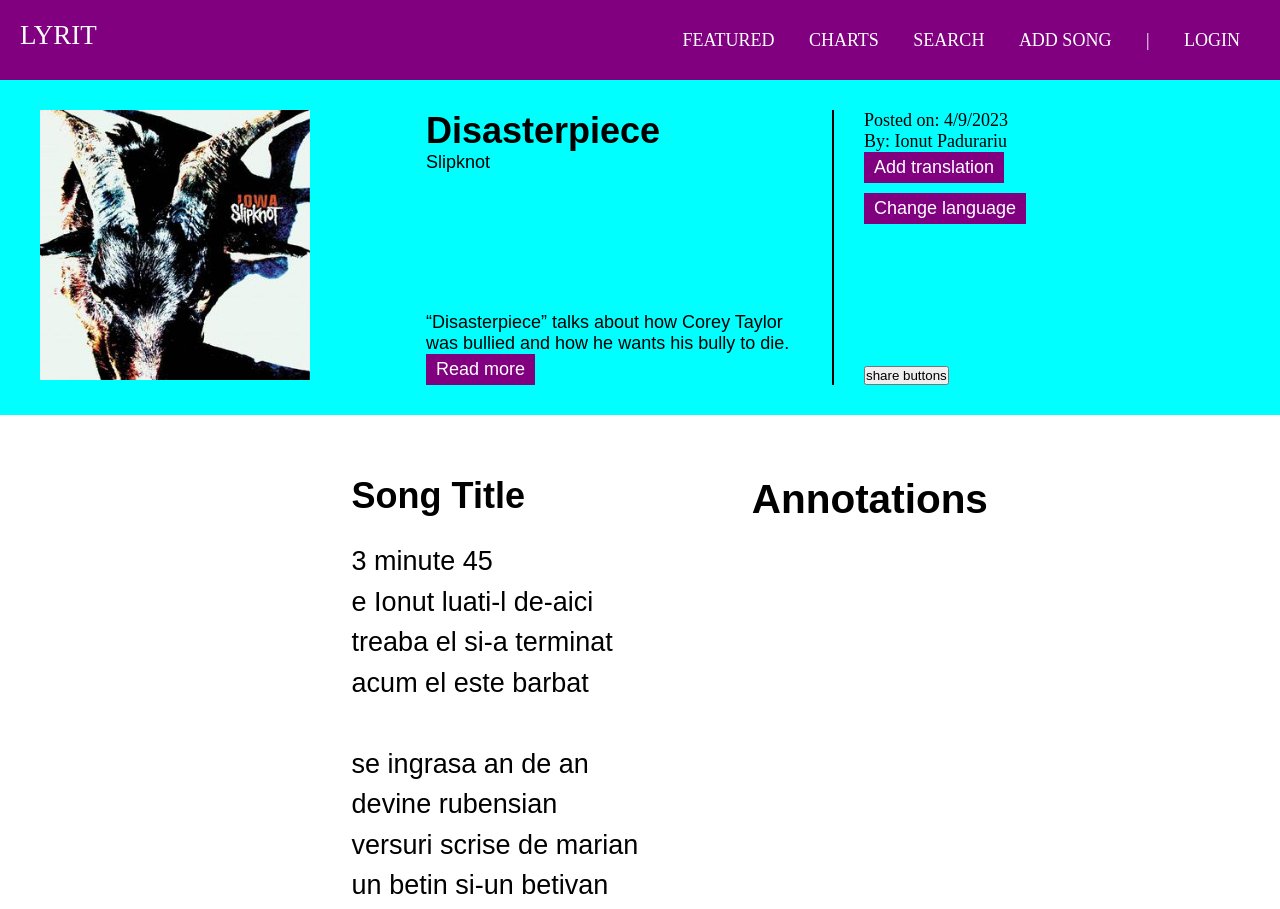
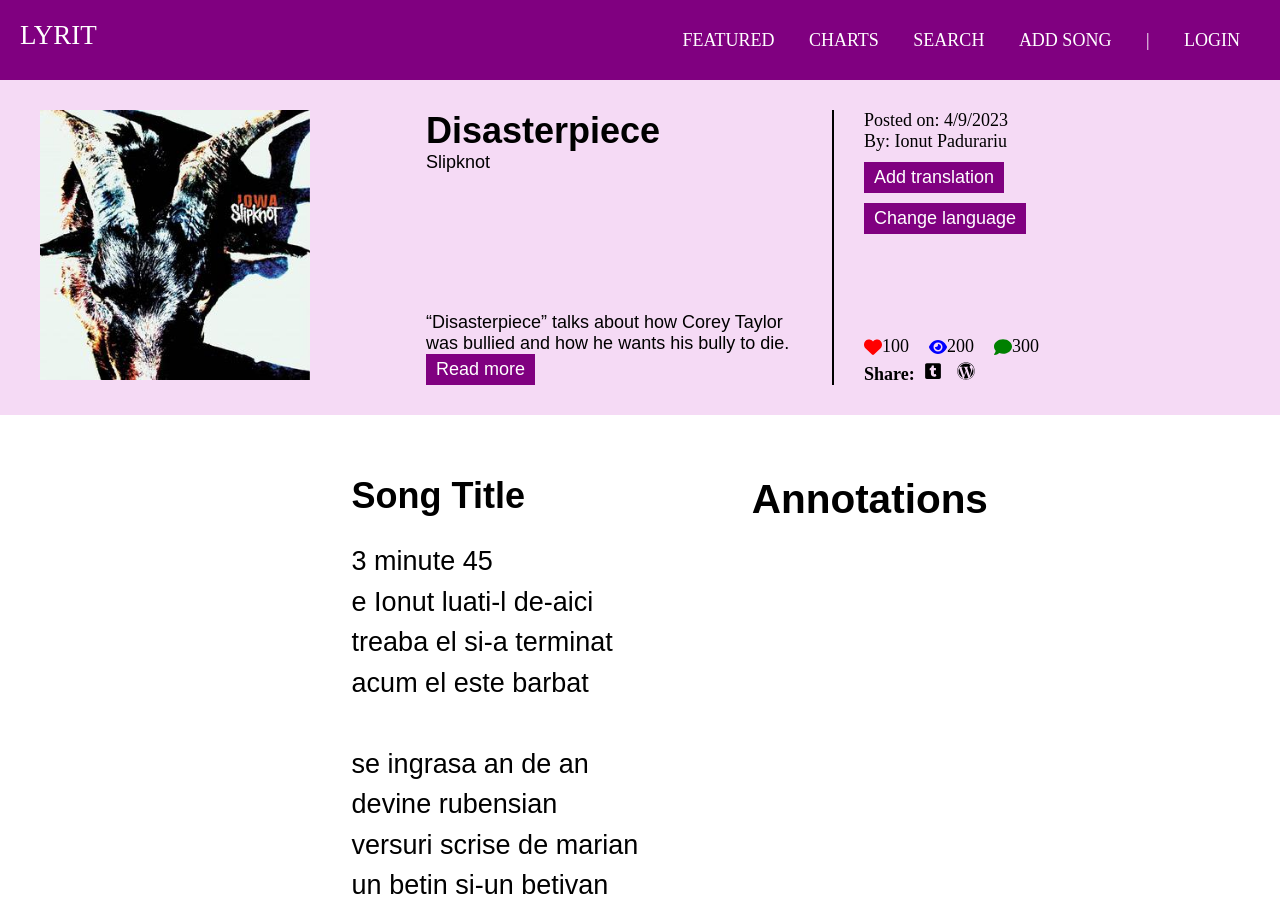
Before and after one commit to CezarPP/LyricsSmartTranslator, a plain HTML site: page songPage.html in a window 1280 px wide. Shown: the top 909 px of the page. Drawn offline with Linux system fonts and the light colour scheme.

Commit message:
added icons songPage

```diff
--- a/css/songPage.css
+++ b/css/songPage.css
@@ -1,7 +1,7 @@
 .song-header-container {
     width: 100%;
     min-height: 10vh;
-    background-color: cyan;
+    background-color: #f5daf5;
     display: flex;
     justify-content: center;
     align-items: center;
@@ -102,6 +102,9 @@
     display: block;
 }
 
+.add-translation-button{
+    padding-top: 10px;
+}
 .song-page-button{
     background-color: var(--background-color);
     color: white;
@@ -114,6 +117,57 @@
 
 .song-page-button:hover {
     background-color: var(--background-lighter);
+}
+
+
+.like-comment-share {
+    display: flex;
+    align-items: center;
+}
+.icons {
+    display: flex;
+    list-style: none;
+    padding: 0;
+    margin: 0;
+}
+.icons li {
+    margin-right: 20px;
+    display: flex;
+    align-items: center;
+}
+.icons li:last-child {
+    margin-right: 0;
+}
+.svg-heart{
+    height: 1rem;
+    width: 1rem;
+    fill: red;
+}
+.svg-eye{
+    height: 1rem;
+    width: 1rem;
+    fill: blue;
+}
+.svg-comment{
+    height: 1rem;
+    width: 1rem;
+    fill: green;
+}
+.tumblr-wordpress{
+    font-weight: bold;
+    padding-top: 5px;
+    display: flex;
+    align-items: center;
+}
+.svg-tumblr{
+    margin: auto 5px;
+    height: 1rem;
+    width: 1rem;
+}
+.svg-wordpress{
+    margin: auto 5px;
+    height: 1rem;
+    width: 1rem;
 }
 
 .content-container {
--- a/songPage.html
+++ b/songPage.html
@@ -47,7 +47,22 @@
                 </div>
             </div>
             <div class="share-buttons">
-                <button class="share-buttons">share buttons</button>
+                <div class = "like-comment-share">
+                    <ul class = "icons">
+                        <li><svg class = "svg-heart" xmlns="http://www.w3.org/2000/svg" viewBox="0 0 512 512"><path d="M47.6 300.4L228.3 469.1c7.5 7 17.4 10.9 27.7 10.9s20.2-3.9 27.7-10.9L464.4 300.4c30.4-28.3 47.6-68 47.6-109.5v-5.8c0-69.9-50.5-129.5-119.4-141C347 36.5 300.6 51.4 268 84L256 96 244 84c-32.6-32.6-79-47.5-124.6-39.9C50.5 55.6 0 115.2 0 185.1v5.8c0 41.5 17.2 81.2 47.6 109.5z"/></svg>
+                        <span>100</span></li>
+                        <li><svg class = "svg-eye" xmlns="http://www.w3.org/2000/svg" viewBox="0 0 576 512"><path d="M288 32c-80.8 0-145.5 36.8-192.6 80.6C48.6 156 17.3 208 2.5 243.7c-3.3 7.9-3.3 16.7 0 24.6C17.3 304 48.6 356 95.4 399.4C142.5 443.2 207.2 480 288 480s145.5-36.8 192.6-80.6c46.8-43.5 78.1-95.4 93-131.1c3.3-7.9 3.3-16.7 0-24.6c-14.9-35.7-46.2-87.7-93-131.1C433.5 68.8 368.8 32 288 32zM144 256a144 144 0 1 1 288 0 144 144 0 1 1 -288 0zm144-64c0 35.3-28.7 64-64 64c-7.1 0-13.9-1.2-20.3-3.3c-5.5-1.8-11.9 1.6-11.7 7.4c.3 6.9 1.3 13.8 3.2 20.7c13.7 51.2 66.4 81.6 117.6 67.9s81.6-66.4 67.9-117.6c-11.1-41.5-47.8-69.4-88.6-71.1c-5.8-.2-9.2 6.1-7.4 11.7c2.1 6.4 3.3 13.2 3.3 20.3z"/></svg>
+                        <span>200</span></li>
+                        <li><svg class = "svg-comment" xmlns="http://www.w3.org/2000/svg" viewBox="0 0 512 512"><path d="M512 240c0 114.9-114.6 208-256 208c-37.1 0-72.3-6.4-104.1-17.9c-11.9 8.7-31.3 20.6-54.3 30.6C73.6 471.1 44.7 480 16 480c-6.5 0-12.3-3.9-14.8-9.9c-2.5-6-1.1-12.8 3.4-17.4l0 0 0 0 0 0 0 0 .3-.3c.3-.3 .7-.7 1.3-1.4c1.1-1.2 2.8-3.1 4.9-5.7c4.1-5 9.6-12.4 15.2-21.6c10-16.6 19.5-38.4 21.4-62.9C17.7 326.8 0 285.1 0 240C0 125.1 114.6 32 256 32s256 93.1 256 208z"/></svg>
+                        <span>300</span></li>
+                    </ul>
+                </div>
+                <div class = "tumblr-wordpress">
+                    <span>Share:
+                    <svg class = "svg-tumblr" xmlns="http://www.w3.org/2000/svg" height="30" width="30" viewBox="0 0 448 512"><path d="M400 32H48C21.5 32 0 53.5 0 80v352c0 26.5 21.5 48 48 48h352c26.5 0 48-21.5 48-48V80c0-26.5-21.5-48-48-48zm-82.3 364.2c-8.5 9.1-31.2 19.8-60.9 19.8-75.5 0-91.9-55.5-91.9-87.9v-90h-29.7c-3.4 0-6.2-2.8-6.2-6.2v-42.5c0-4.5 2.8-8.5 7.1-10 38.8-13.7 50.9-47.5 52.7-73.2.5-6.9 4.1-10.2 10-10.2h44.3c3.4 0 6.2 2.8 6.2 6.2v72h51.9c3.4 0 6.2 2.8 6.2 6.2v51.1c0 3.4-2.8 6.2-6.2 6.2h-52.1V321c0 21.4 14.8 33.5 42.5 22.4 3-1.2 5.6-2 8-1.4 2.2.5 3.6 2.1 4.6 4.9l13.8 40.2c1 3.2 2 6.7-.3 9.1z"/></svg>
+                    <svg class = "svg-wordpress" xmlns="http://www.w3.org/2000/svg" height="30" width="30" viewBox="0 0 512 512"><path d="M61.7 169.4l101.5 278C92.2 413 43.3 340.2 43.3 256c0-30.9 6.6-60.1 18.4-86.6zm337.9 75.9c0-26.3-9.4-44.5-17.5-58.7-10.8-17.5-20.9-32.4-20.9-49.9 0-19.6 14.8-37.8 35.7-37.8.9 0 1.8.1 2.8.2-37.9-34.7-88.3-55.9-143.7-55.9-74.3 0-139.7 38.1-177.8 95.9 5 .2 9.7.3 13.7.3 22.2 0 56.7-2.7 56.7-2.7 11.5-.7 12.8 16.2 1.4 17.5 0 0-11.5 1.3-24.3 2l77.5 230.4L249.8 247l-33.1-90.8c-11.5-.7-22.3-2-22.3-2-11.5-.7-10.1-18.2 1.3-17.5 0 0 35.1 2.7 56 2.7 22.2 0 56.7-2.7 56.7-2.7 11.5-.7 12.8 16.2 1.4 17.5 0 0-11.5 1.3-24.3 2l76.9 228.7 21.2-70.9c9-29.4 16-50.5 16-68.7zm-139.9 29.3l-63.8 185.5c19.1 5.6 39.2 8.7 60.1 8.7 24.8 0 48.5-4.3 70.6-12.1-.6-.9-1.1-1.9-1.5-2.9l-65.4-179.2zm183-120.7c.9 6.8 1.4 14 1.4 21.9 0 21.6-4 45.8-16.2 76.2l-65 187.9C426.2 403 468.7 334.5 468.7 256c0-37-9.4-71.8-26-102.1zM504 256c0 136.8-111.3 248-248 248C119.2 504 8 392.7 8 256 8 119.2 119.2 8 256 8c136.7 0 248 111.2 248 248zm-11.4 0c0-130.5-106.2-236.6-236.6-236.6C125.5 19.4 19.4 125.5 19.4 256S125.6 492.6 256 492.6c130.5 0 236.6-106.1 236.6-236.6z"/></svg>
+                    </span>
+                </div>
             </div>
         </div>
     </div>
```
